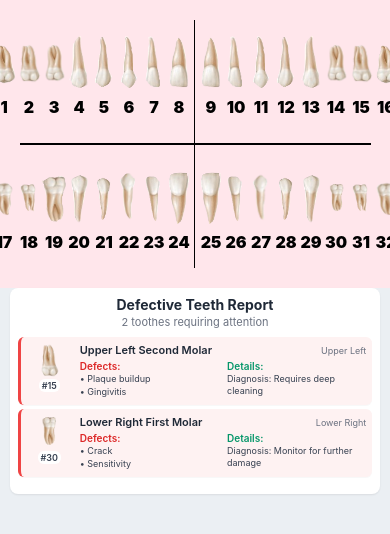
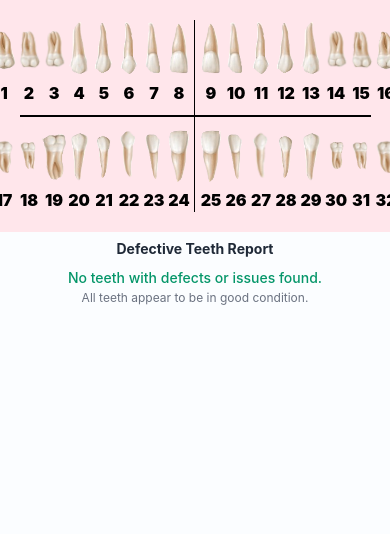
Before and after one commit to jophinbabu/tooth-chart, a React Native app: screen / in a window 390 px wide. Shown: the top 534 px of the page. Built offline with nearby package versions, Linux system fonts and the light colour scheme.

Commit message:
sort cards

```diff
--- a/App.js
+++ b/App.js
@@ -45,11 +45,17 @@ export default function App() {
   }, []);
 
   const handleUpdate = (updatedTooth) => {
-    const newData = teethData.map(t =>
-      t.id === updatedTooth.id ? updatedTooth : t
-    );
-    setTeethData(newData);
+  const timestampedTooth = {
+    ...updatedTooth,
+    lastUpdated: new Date().toISOString(),
   };
+
+  const newData = teethData.map(t =>
+    t.id === updatedTooth.id ? timestampedTooth : t
+  );
+  setTeethData(newData);
+};
+
 
   const renderTeethRow = (teeth, scrollRef) => {
     const centerIndex = Math.floor(teeth.length / 2);
@@ -112,7 +118,7 @@ export default function App() {
 const styles = StyleSheet.create({
   mainContainer: {
     flexGrow: 1,
-    backgroundColor: '#ebeff3',
+    backgroundColor: '#fbfdff',
     justifyContent: 'flex-start',
     alignItems: 'center',
   },
@@ -128,7 +134,7 @@ const styles = StyleSheet.create({
     flexDirection: 'row',
     alignItems: 'center',
     paddingHorizontal: 0,
-    marginVertical: 15,
+    marginVertical: 1,
   },
   toothWrapper: {
     marginHorizontal: 0,
--- a/components/DefectiveTeethComponent.js
+++ b/components/DefectiveTeethComponent.js
@@ -10,11 +10,17 @@ import {
 import { getToothImage } from './toothImages'; // ✅ Correct import
 
 const DefectiveTeethComponent = ({ teethData }) => {
-  // Filter teeth that have defects or details
-  const defectiveTeeth = teethData.filter(tooth =>
+  // ✅ Moved inside the component
+  const defectiveTeeth = teethData
+    .filter(tooth =>
       (tooth.defect && tooth.defect.length > 0) ||
       (tooth.details && tooth.details.trim() !== '')
-  );
+    )
+    .sort((a, b) => {
+      const aTime = a.lastUpdated ? new Date(a.lastUpdated).getTime() : 0;
+      const bTime = b.lastUpdated ? new Date(b.lastUpdated).getTime() : 0;
+      return bTime - aTime; // Newest on top
+    });
 
   const renderDefectiveToothCard = ({ item: tooth }) => {
     const toothImage = getToothImage(tooth.photo);
@@ -37,13 +43,13 @@ const DefectiveTeethComponent = ({ teethData }) => {
           </View>
 
           <View style={styles.contentRow}>
-
             {tooth.defect && tooth.defect.length > 0 && (
               <View style={styles.defectsContainer}>
                 <Text style={styles.defectsTitle}>Defects:</Text>
                 <View style={styles.defectsList}>
                   {tooth.defect.map((defect, index) => {
-  const defectText = typeof defect === 'string' ? defect : String(defect?.type || '');
+                    const defectText =
+                      typeof defect === 'string' ? defect : String(defect?.type || '');
                     const defectDate = typeof defect === 'object' ? defect.date : null;
 
                     return (
@@ -54,7 +60,6 @@ const DefectiveTeethComponent = ({ teethData }) => {
                       </View>
                     );
                   })}
-
                 </View>
               </View>
             )}
@@ -62,7 +67,7 @@ const DefectiveTeethComponent = ({ teethData }) => {
               <View style={styles.detailsContainer}>
                 <Text style={styles.detailsTitle}>Details:</Text>
                 <Text style={styles.detailsText}>
-      {tooth.details.startsWith("Diagnosis:")
+                  {tooth.details.startsWith('Diagnosis:')
                     ? tooth.details
                     : `Diagnosis: ${tooth.details}`}
                 </Text>
@@ -108,18 +113,19 @@ const DefectiveTeethComponent = ({ teethData }) => {
 
 const styles = StyleSheet.create({
   container: {
-    backgroundColor: '#ffffff',
+    // backgroundColor: '#f3f0f0',
+
     borderRadius: 8,
     padding: 8,
     marginBottom: 10,
-    shadowColor: '#000',
-    shadowOffset: {
-      width: 0,
-      height: 1,
-    },
-    shadowOpacity: 0.08,
-    shadowRadius: 2,
-    elevation: 3,
+    // shadowColor: '#000',
+    // shadowOffset: {
+    //   width: 0,
+    //   height: 1,
+    // },
+    // shadowOpacity: 0.08,
+    // shadowRadius: 2,
+    // elevation: 3,
     width: '95%',
   },
   headerContainer: {
@@ -143,12 +149,12 @@ const styles = StyleSheet.create({
   },
   defectiveToothCard: {
     flexDirection: 'row',
-    backgroundColor: '#fef2f2',
+    backgroundColor: '#f8f2f2',
     borderRadius: 6,
     padding: 6,
     marginBottom: 4,
-    borderLeftWidth: 3,
-    borderLeftColor: '#ef4444',
+    borderLeftWidth: 5,
+    borderLeftColor: '#b6087c',
     shadowColor: '#000',
     shadowOffset: {
       width: 0,
@@ -209,9 +215,9 @@ const styles = StyleSheet.create({
     marginRight: 8,
   },
   defectsTitle: {
-    fontSize: 10,
-    fontWeight: '600',
-    color: '#dc2626',
+    fontSize: 11,
+    fontWeight: '900',
+    color: '#b6087c',
     marginBottom: 1,
   },
   defectsList: {
@@ -228,6 +234,7 @@ const styles = StyleSheet.create({
     fontSize: 9,
     color: '#374151',
     marginRight: 4,
+    fontWeight: '600'
   },
   defectDate: {
     fontSize: 8,
@@ -247,6 +254,7 @@ const styles = StyleSheet.create({
     fontSize: 9,
     color: '#374151',
     lineHeight: 12,
+    fontWeight: '600'
   },
   noDefectsContainer: {
     alignItems: 'center',
--- a/data/teethData.json
+++ b/data/teethData.json
@@ -147,9 +147,9 @@
         "type": "Permanent",
         "number": 15,
         "quadrant": "Upper Left",
-        "defect": ["Plaque buildup", "Gingivitis"],
+        "defect": [],
         "photo": "15",
-        "details": "Requires deep cleaning"
+        "details": ""
     },
     {
         "id": 16,
@@ -297,9 +297,9 @@
         "type": "Permanent",
         "number": 30,
         "quadrant": "Lower Right",
-        "defect": ["Crack", "Sensitivity"],
+        "defect": [],
         "photo": "30",
-        "details": "Monitor for further damage"
+        "details": ""
     },
     {
         "id": 31,
```
Lines whose indentation alone changed are shown as unchanged.
